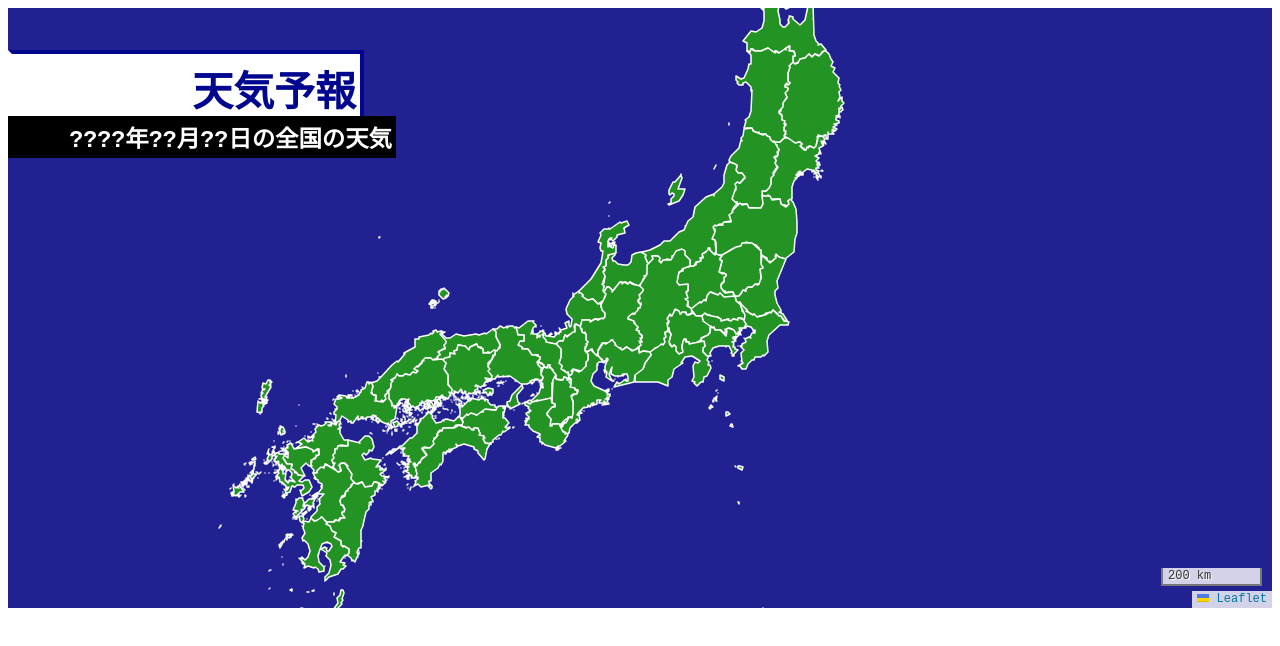
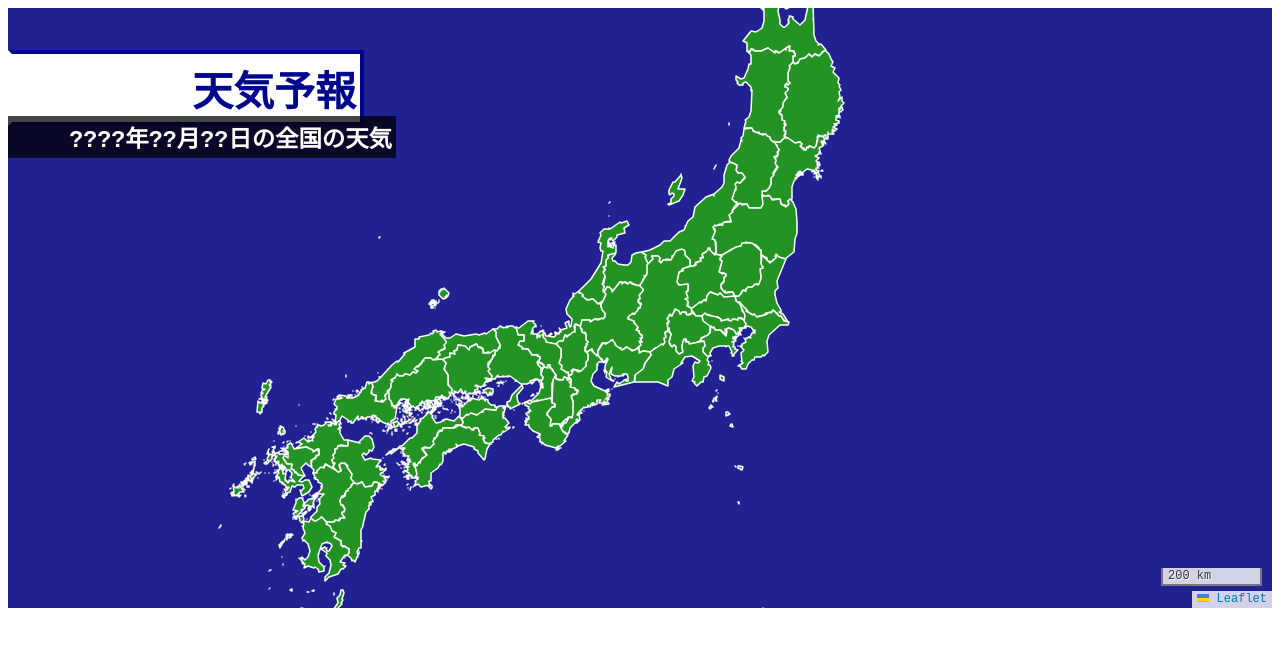
Before and after one commit to saigaikinkyuu/weatherForecastMap, a plain HTML site: page index.html in a window 1280 px wide. Drawn offline with nearby package versions, Linux system fonts and the light colour scheme; no server answers; a web font is replaced by a local one.

Commit message:
Update index.html

```diff
--- a/index.html
+++ b/index.html
@@ -71,7 +71,7 @@
     <div style="position: absolute;z-index: 10000;top: 50px;color: #00068d;background-color: white;padding: 4px;width: 340px;font-size: 35px;border: 4px solid #00068d;border-left-color: white;">
         <h3 id="title" style="margin: 0px;text-align: right;">天気予報</h3>
     </div>
-    <div style="position: absolute;z-index: 10000;top: 116px;color: white;background-color: black;padding: 4px;width: 380px;font-size: 20px;">
+    <div style="position: absolute;z-index: 10000;top: 116px;color: white;background-color: #000000ba;padding: 4px;width: 380px;font-size: 20px;">
         <h3 id="date" style="margin: 0px;text-align: right;">????年??月??日の全国の天気</h3>
     </div>
     <script src="./index.js"></script>
```
